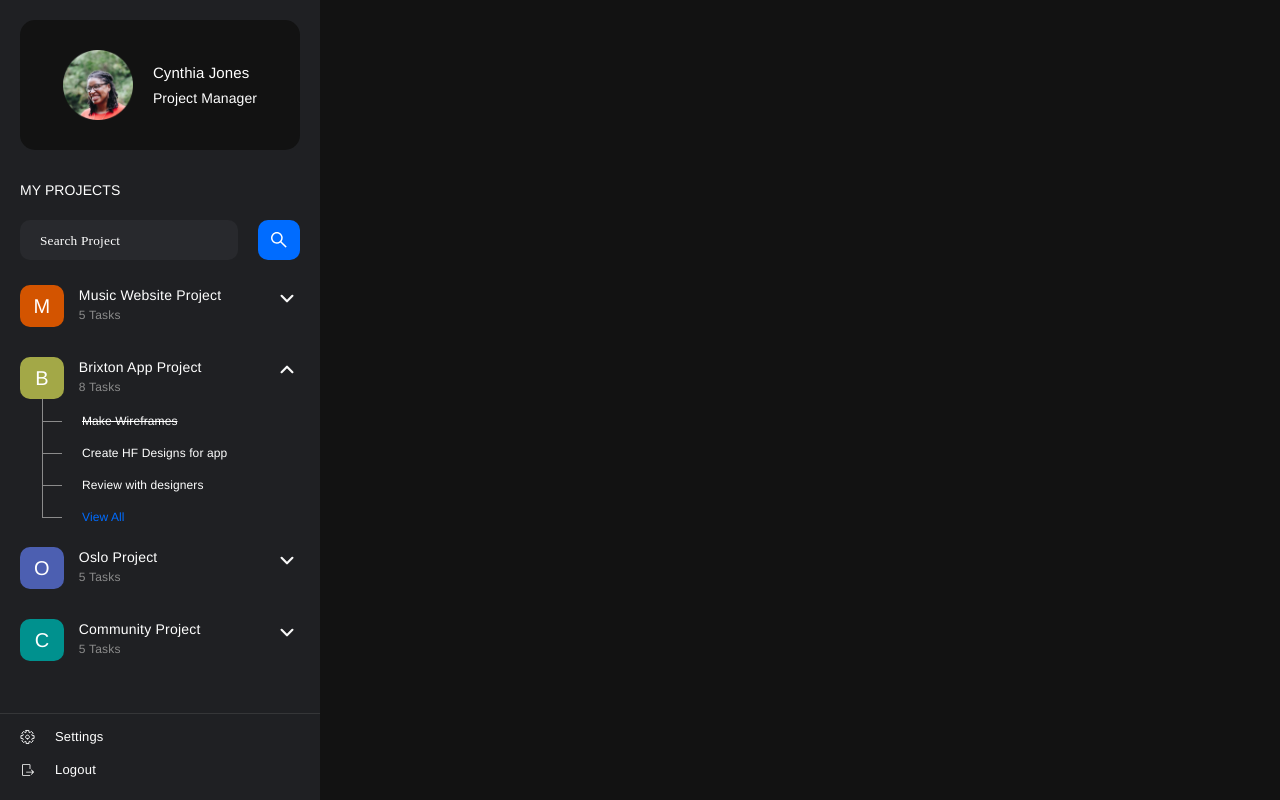
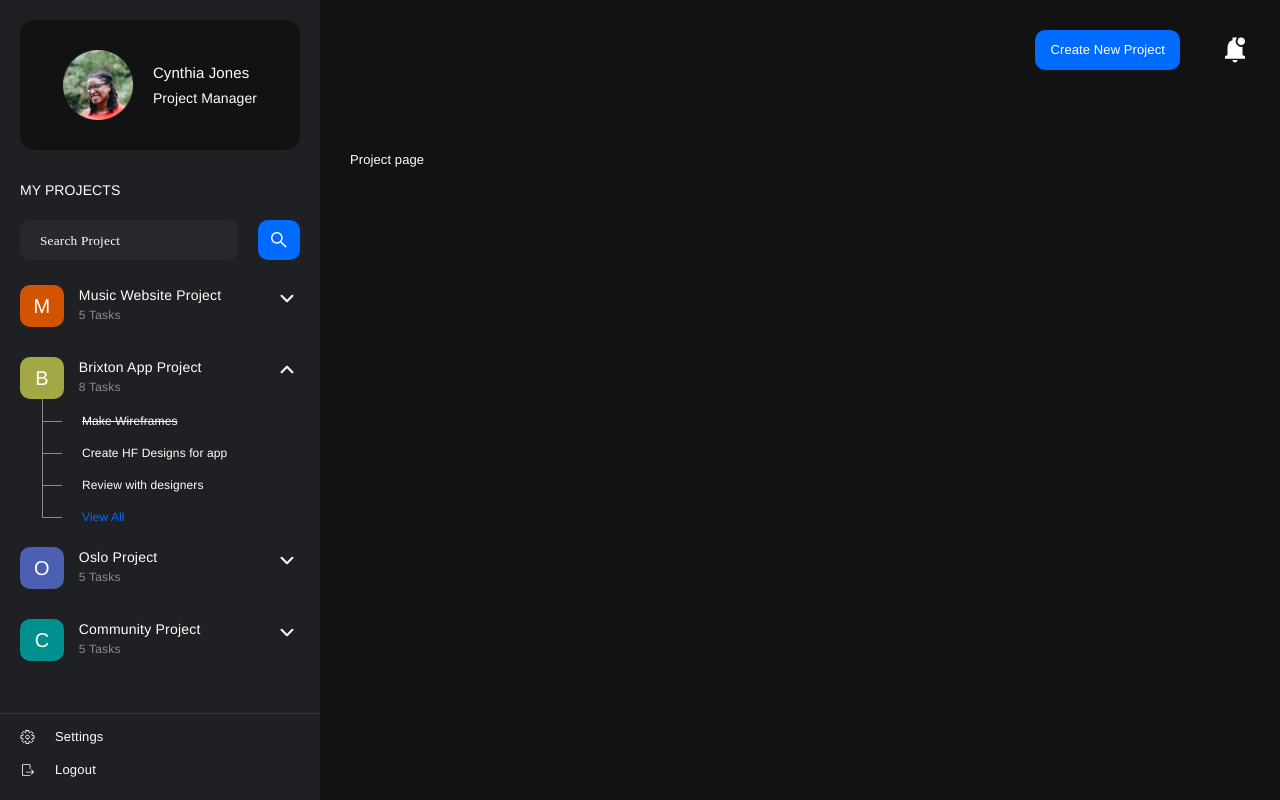
Before and after one commit to tobyoje/project-management-client, a React (Create React App) app: page / in a window 1280 px wide. Built offline with nearby package versions, Linux system fonts and the light colour scheme.

Commit message:
Header done

```diff
--- a/src/components/Header/Header.js
+++ b/src/components/Header/Header.js
@@ -0,0 +1,20 @@
+import "./Header.scss";
+import notficationICON from "../../assets/icons/nots.svg";
+
+const Header = () => {
+  return (
+    <>
+      <div className="header">
+        <div className="header__button">Create New Project</div>
+
+        <img
+          className="header__icon"
+          src={notficationICON}
+          alt="Notifications Icon"
+        />
+      </div>
+    </>
+  );
+};
+
+export default Header;
--- a/src/components/Header/Header.scss
+++ b/src/components/Header/Header.scss
@@ -0,0 +1,19 @@
+.header {
+  color: white;
+  display: flex;
+  justify-content: flex-end;
+  align-items: center;
+  padding: 3rem;
+
+  &__button {
+    background-color: #006cff;
+    padding: 1rem 1.5rem;
+    font-weight: 500;
+    border-radius: 1rem;
+    margin-right: 4rem;
+  }
+
+  &__icon{
+    width: 3rem;
+  }
+}
--- a/src/pages/ProjectListPage/ProjectListPage.js
+++ b/src/pages/ProjectListPage/ProjectListPage.js
@@ -1,12 +1,15 @@
+import Header from "../../components/Header/Header";
+
 const ProjectListPage = () => {
-  return <>
-   <div className="project">
-        <div className="project__content">
-        Project List Page
+  return (
+    <>
+      <div className="project">
+        <Header />
 
-        </div>
+        <div className="project__content">Project List Page</div>
       </div>
-  </>
+    </>
+  );
 };
 
 export default ProjectListPage;
--- a/src/pages/ProjectPage/ProjectPage.js
+++ b/src/pages/ProjectPage/ProjectPage.js
@@ -1,14 +1,12 @@
+import Header from "../../components/Header/Header";
 import "./ProjectPage.scss";
-
 
 const ProjectPage = () => {
   return (
     <>
       <div className="project">
-        <div className="project__content">
-        Main right content
-
-        </div>
+        <Header />
+        <div className="project__content">Project page</div>
       </div>
     </>
   );
--- a/src/pages/ProjectPage/ProjectPage.scss
+++ b/src/pages/ProjectPage/ProjectPage.scss
@@ -1,8 +1,11 @@
 .project {
+    display: flex;
+    flex-direction: column;
   width: 100%;
   background-color: #121212;
-
+  margin-left: 32rem;
   &__content {
-    padding: 100px;
+    padding: 5rem 3rem;
+    color: white;
   }
 }
```
Also changed, not shown: src/assets/icons/nots.svg (added).
